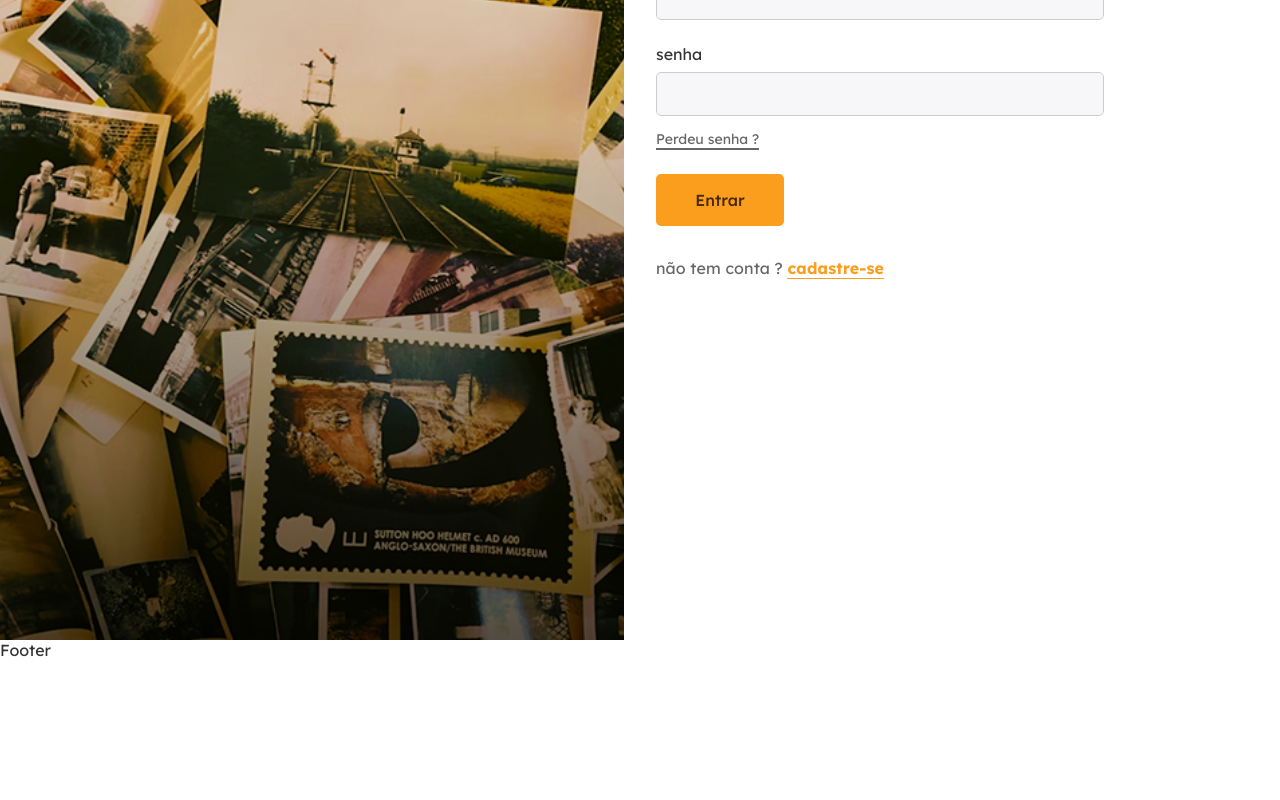
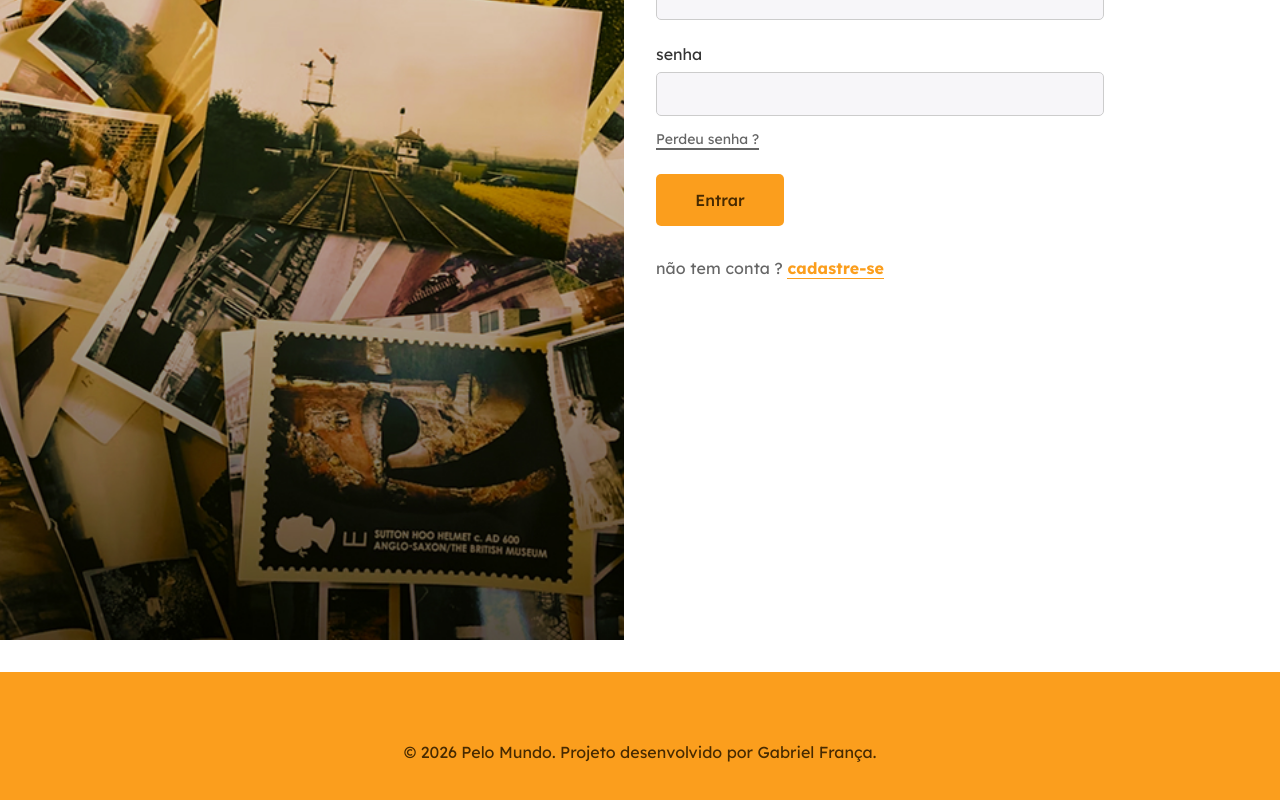
Before and after one commit to gabrieldevui-coder/peloMundo, a React (Vite) app: page /login in a window 1280 px wide. Shown: the part 240-1040 px from the top of the page. Before the commit the page ends 900 px from the top, so only its background shows below. Built offline with nearby package versions, Linux system fonts and the light colour scheme.

Commit message:
feat(footer): add footer component

```diff
--- a/src/components/Footer.jsx
+++ b/src/components/Footer.jsx
@@ -2,7 +2,12 @@ import React from 'react';
 import styles from './Footer.module.css';
 
 const Footer = () => {
-  return <footer>Footer</footer>;
+  return (
+    <footer className={styles.footer}>
+      © {new Date().getFullYear()} Pelo Mundo. Projeto desenvolvido por Gabriel
+      França.
+    </footer>
+  );
 };
 
 export default Footer;
--- a/src/components/Footer.module.css
+++ b/src/components/Footer.module.css
@@ -0,0 +1,12 @@
+.footer{
+  margin-top: 2rem;
+  display: flex;
+  justify-content: center;
+  align-items: center;
+  background:  #FB9E1D;
+  padding: 3rem;
+  height: 10rem;
+  text-align: center;
+  color: #472A01;
+
+}
```
